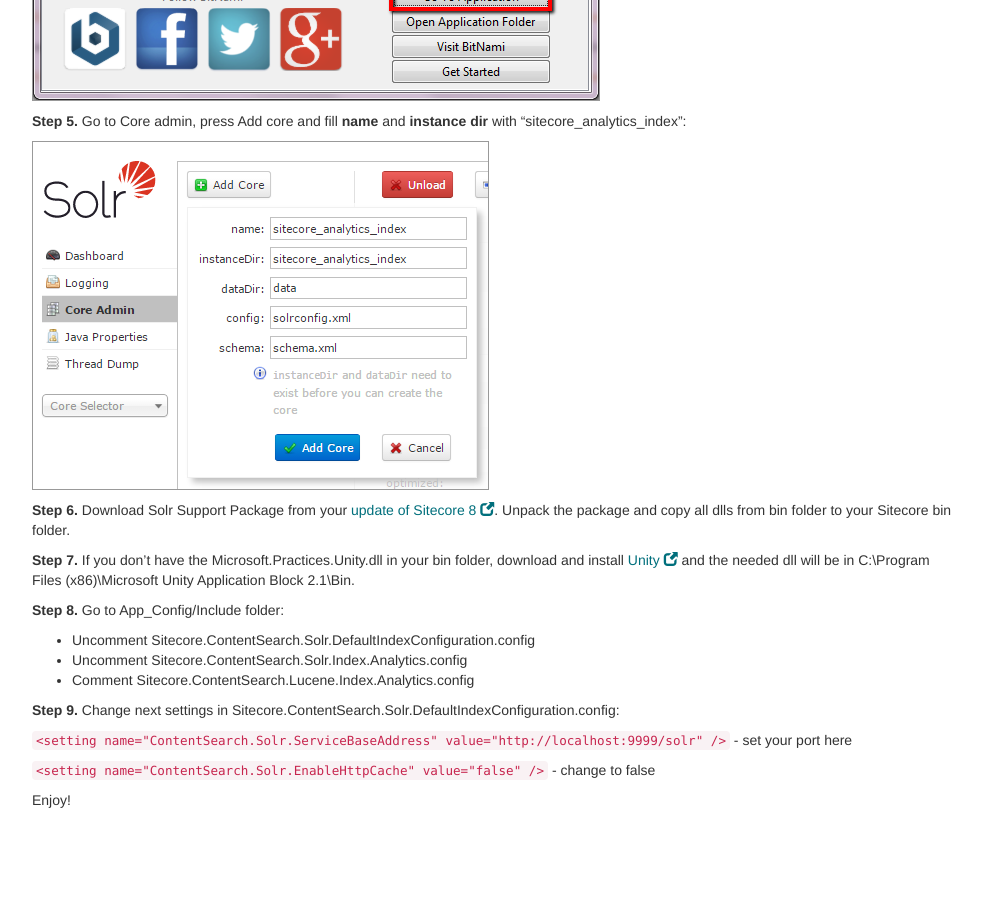
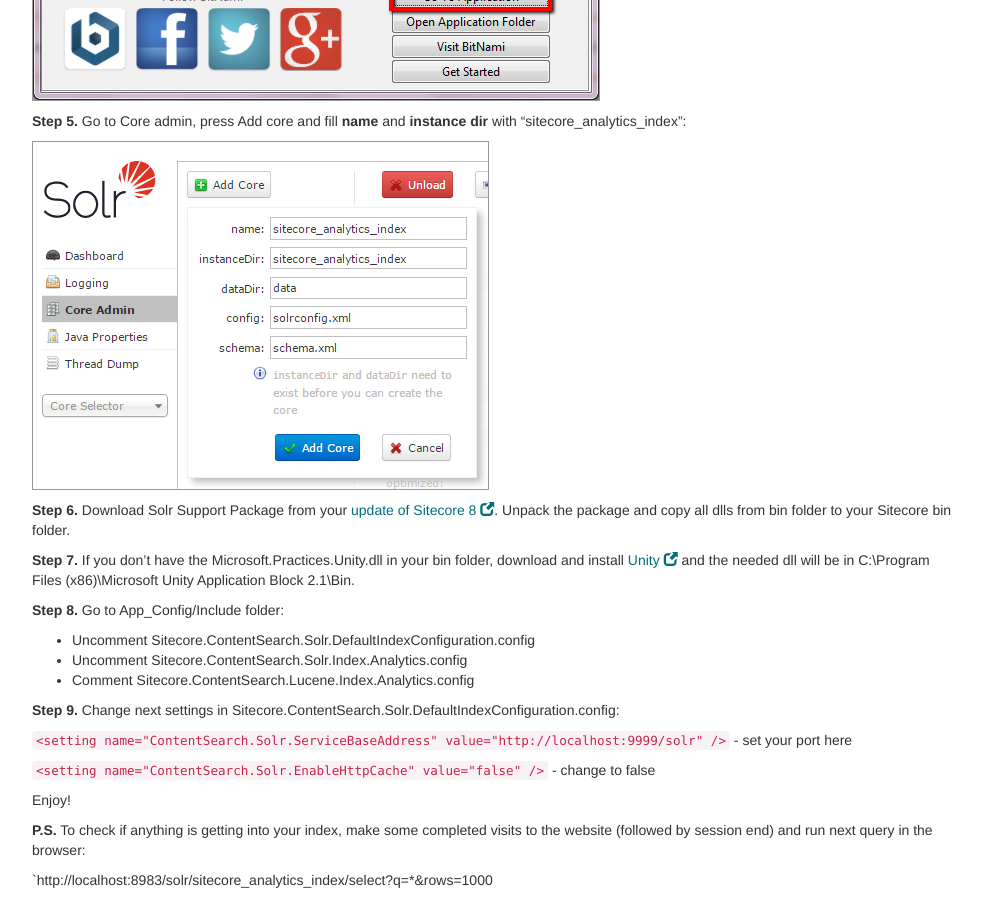
Before and after one commit to Sitecore-Community/docs, a Jekyll site: the page built from search/solr/Configuring-Solr-for-use-with-Sitecore-8/index.md, in a window 1280 px wide and 900 px high, scrolled down 1034 px. Shown: the whole window, without its empty margins (243-1225 px from the left). Built offline with Jekyll 4.4.1, drawn with Linux system fonts in a browser that asks for light colours; nearby versions of some CDN libraries; a script that is not in the unit is left out; comment, search, counter and statistics services are not loaded; before the commit the page ends 1854 px from its top, so only the background shows below that.

Commit message:
Update index.md

```diff
--- a/search/solr/Configuring-Solr-for-use-with-Sitecore-8/index.md
+++ b/search/solr/Configuring-Solr-for-use-with-Sitecore-8/index.md
@@ -41,3 +41,7 @@
 `<setting name="ContentSearch.Solr.EnableHttpCache" value="false" />` - change to false
 
 Enjoy!
+
+**P.S.** To check if anything is getting into your index, make some completed visits to the website (followed by session end) and run next query in the browser:
+
+`http://localhost:8983/solr/sitecore_analytics_index/select?q=*&rows=1000
```
